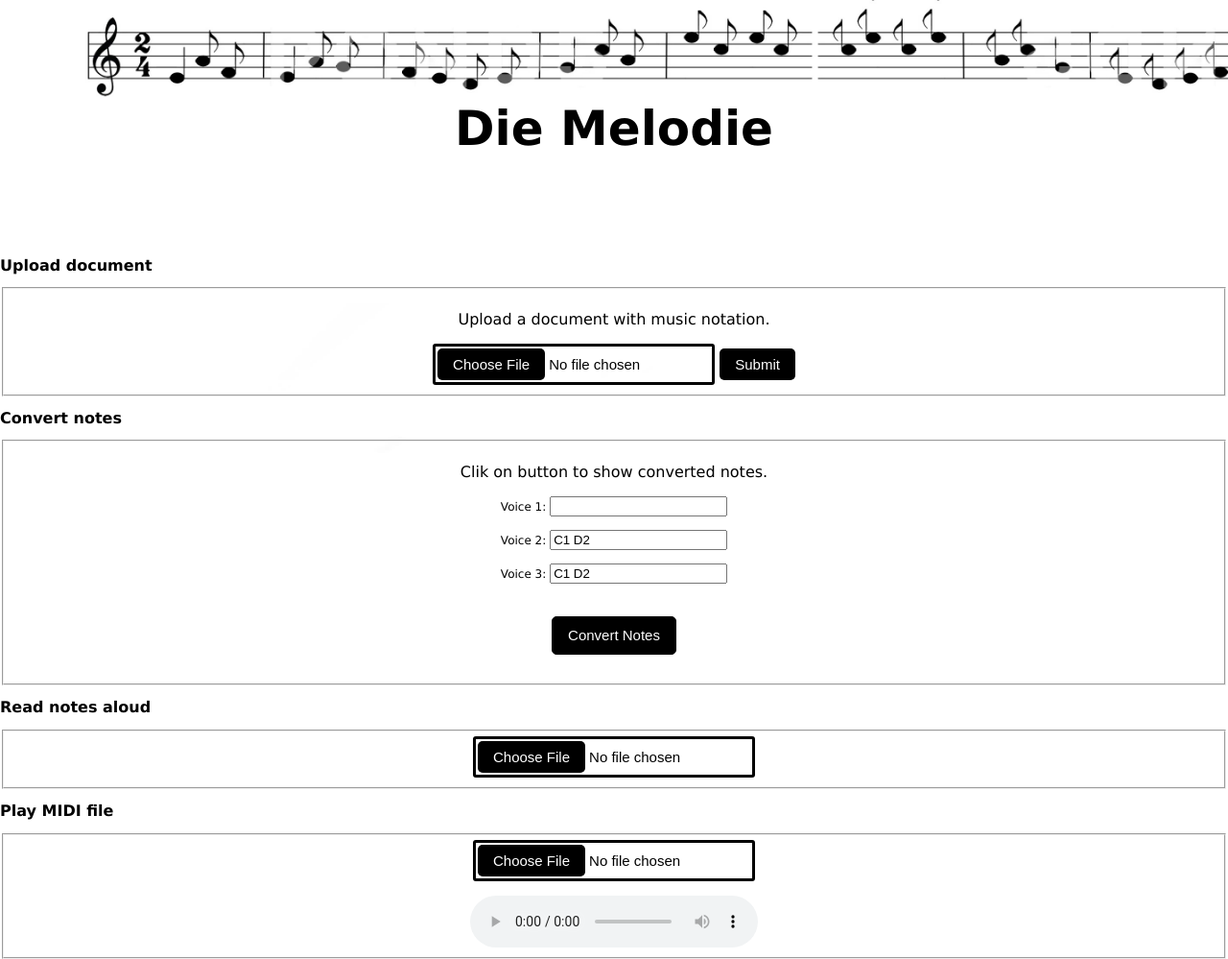
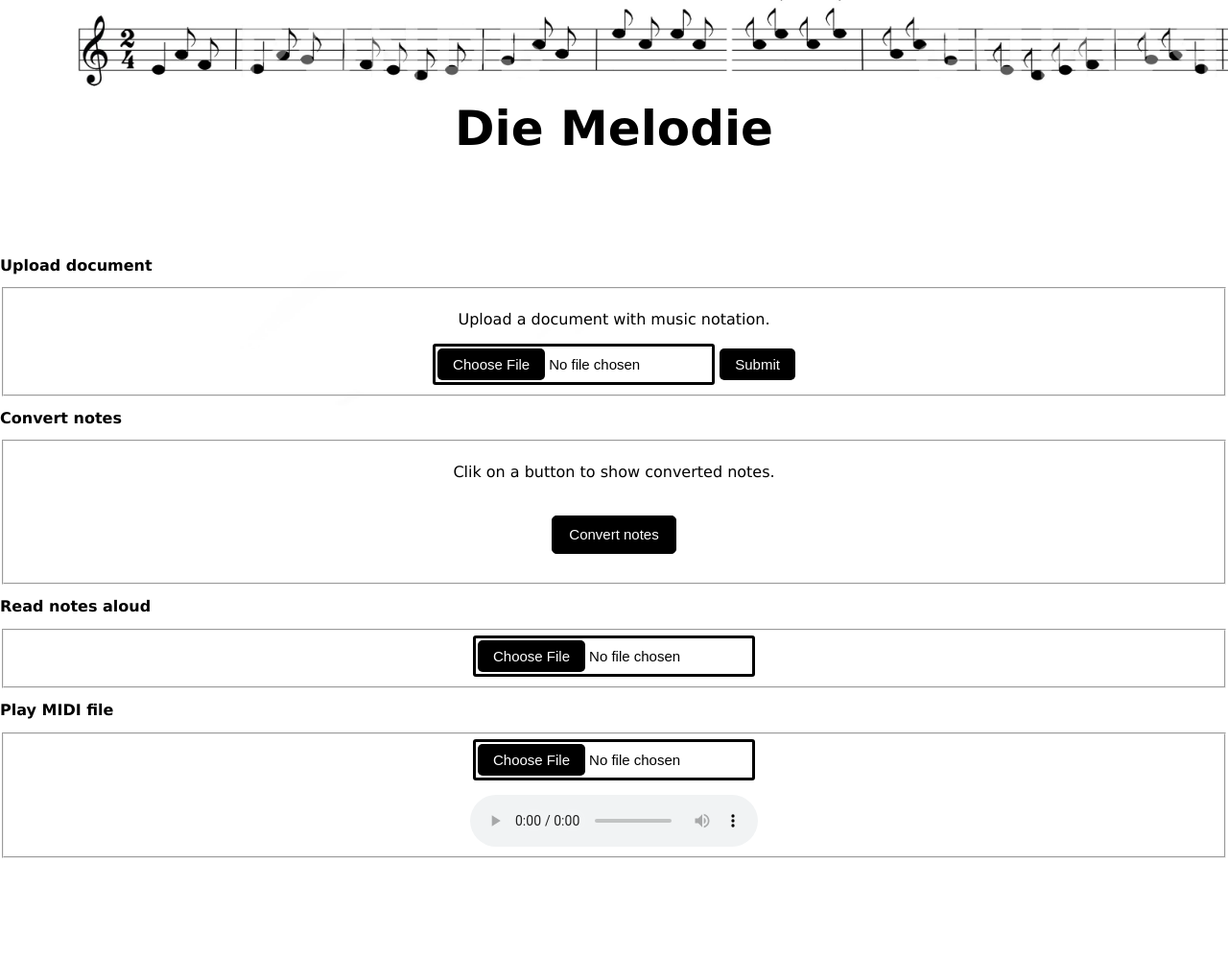
Before and after one commit to magocsil/die-melodie, a Flask app: page / in a window 1280 px wide. Shown: the whole page at 96% size. After the commit the page ends 894 px from the top, so only its background shows below. Run offline with Flask 3, Linux system fonts and the light colour scheme; some libraries are stand-ins or nearby versions.

Commit message:
final version part 2

```diff
--- a/templates/home.html
+++ b/templates/home.html
@@ -22,8 +22,8 @@
 
 <h2>Convert notes</h2>
     <fieldset >
-    <p>Clik on button to show converted notes.</p>
-    <div id="display" class="placeholder">
+    <p>Clik on a button to show converted notes.</p>
+    <div id="display" class="hidden">
         <label for="v1">Voice 1:</label>
         <input type="text" id="v1" name="v1" readonly><br><br>
         <label for="v2">Voice 2:</label>
@@ -33,18 +33,13 @@
 
     </div>
 
-    <div>
-        <input type="button" id="clickme" value="Convert Notes" class="add-btn"/>
-    </div>
+    <button onclick="showDiv()" class="add-btn">Convert notes</button>
+    <script>
+        function showDiv() {
+      var div = document.getElementById("display");
+      div.style.display = "block";
 
-    <script>
-        var click = document.getElementById('clickme');
-        click.addEventListener('click', myfunction);
-
-        function myfunction() {
-        var tablewrap = document.getElementById('display');
-        tablewrap.classList.toggle('hidden')
-        };
+    }
     </script>
 
     </fieldset>
```
